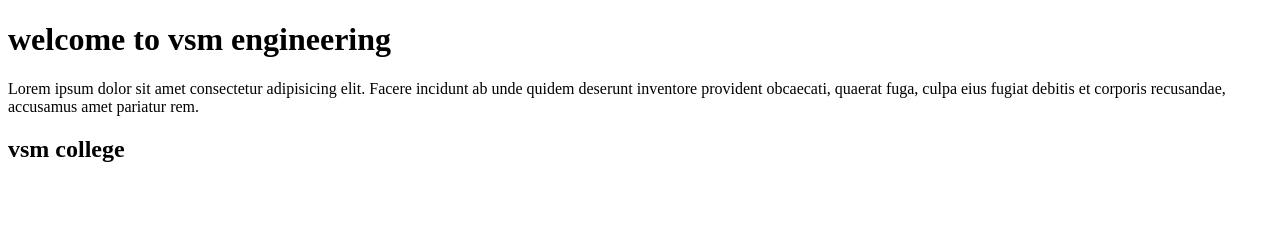
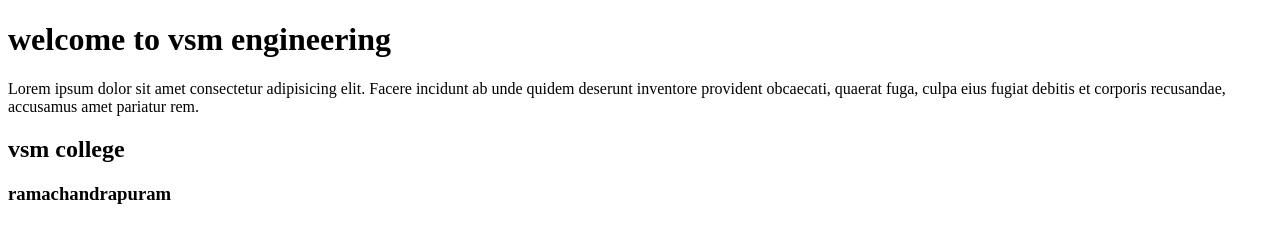
Before and after one commit to venky2892/vsm-pro, a plain HTML site: page index.html in a window 1280 px wide. Drawn offline with Linux system fonts and the light colour scheme.

Commit message:
Update index.html

```diff
--- a/index.html
+++ b/index.html
@@ -9,5 +9,6 @@
     <h1>welcome to vsm engineering</h1>
     <p>Lorem ipsum dolor sit amet consectetur adipisicing elit. Facere incidunt ab unde quidem deserunt inventore provident obcaecati, quaerat fuga, culpa eius fugiat debitis et corporis recusandae, accusamus amet pariatur rem.</p>
     <h2>vsm college</h2>
+    <h3>ramachandrapuram</h3>
 </body>
 </html>
```
